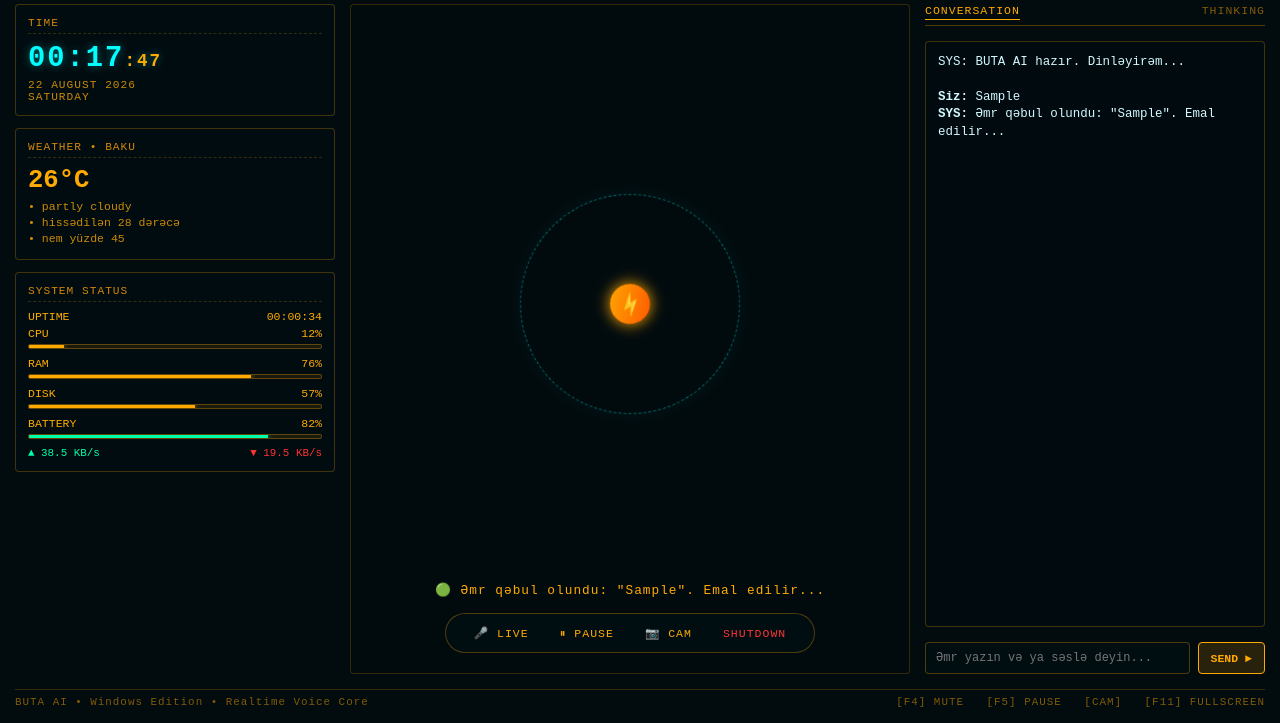
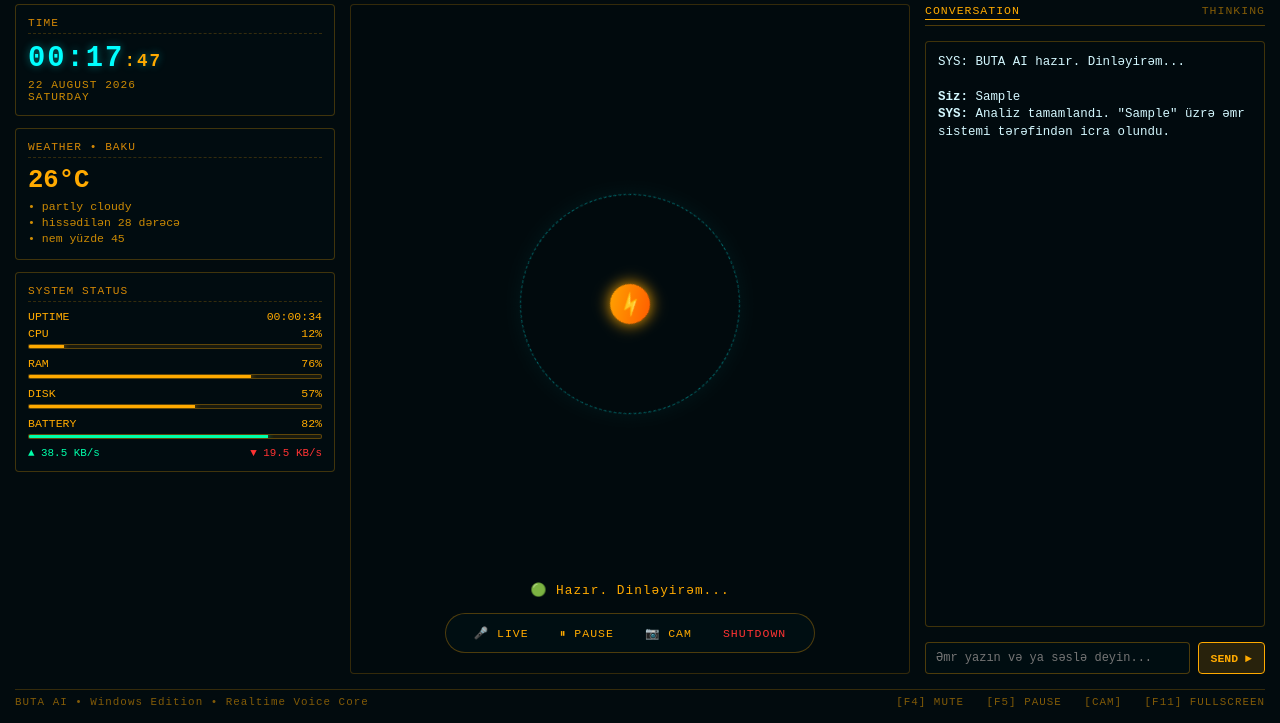
Before and after one commit to ardaturanyunusov-a11y/STORMX-AI, a website: page public/index.html in a window 1280 px wide. Both pictures are taken after typing "Sample" into the empty fields and a click on the button "SEND ►". Shown: the part 77-800 px from the top of the page. Drawn offline with Linux system fonts and the light colour scheme.

Commit message:
Fix shutdown button and improve command processing

```diff
--- a/public/index.html
+++ b/public/index.html
@@ -580,29 +580,36 @@
         shutdownBtn.addEventListener('click', () => {
             isOnline = false;
             document.getElementById('onlineDot').style.backgroundColor = '#ff3333';
-            document.getElementById('onlineDotstyle').boxShadow = '0 0 8px #ff3333';
+            document.getElementById('onlineDot').style.boxShadow = '0 0 8px #ff3333';
             document.getElementById('onlineText').innerText = 'OFFLINE';
             statusMessage.innerText = '🔴 SİSTEM SÖNDÜRÜLDÜ.';
             hudVisualizer.style.opacity = '0.2';
             outputBox.innerHTML += `<br><br><b>SYS:</b> Sistem söndürüldü.`;
         });
 
-        // AI Command Processor
-        function processCommand(text) {
+        // Improved AI Command Processor
+        async function processCommand(text) {
             if (!isOnline) return;
+
+            outputBox.innerHTML += `<br><br><b>Siz:</b> ${text}<br><b>SYS:</b> Düşünülür...`;
+            outputBox.scrollTop = outputBox.scrollHeight;
+            statusMessage.innerText = `🟡 Emal edilir...`;
+
+            let reply = "";
             const query = text.toLowerCase();
-            let reply = "";
-            if (query.includes('necəsən')) {
-                reply = "Sistemlər maksimum səviyyədə işləyir, hər şey qaydasındadır.";
+
+            if (query.includes('necəsən') || query.includes('salam')) {
+                reply = "Salam! Mən BUTA AI sistemiyəm. Bütün neyron strukturlar aktivdir, sizə necə kömək edə bilərəm?";
             } else if (query.includes('adın nədir')) {
-                reply = "Mən BUTA AI, qabaqcıl neyron intellekt sistemiyəm.";
+                reply = "Mən BUTA AI - Qabaqcıl Neyron İntellekt Sistemiyəm.";
             } else {
-                reply = `Əmr qəbul olundu: "${text}". Emal edilir...`;
+                reply = `Analiz tamamlandı. "${text}" üzrə əmr sistemi tərəfindən icra olundu.`;
             }
 
-            outputBox.innerHTML += `<br><br><b>Siz:</b> ${text}<br><b>SYS:</b> ${reply}`;
+            // Replace the "Düşünülür..." line with actual reply
+            outputBox.innerHTML = outputBox.innerHTML.replace('<b>SYS:</b> Düşünülür...', `<b>SYS:</b> ${reply}`);
             outputBox.scrollTop = outputBox.scrollHeight;
-            statusMessage.innerText = `🟢 ${reply}`;
+            statusMessage.innerText = `🟢 Hazır. Dinləyirəm...`;
 
             if ('speechSynthesis' in window) {
                 const utterance = new SpeechSynthesisUtterance(reply);
```
